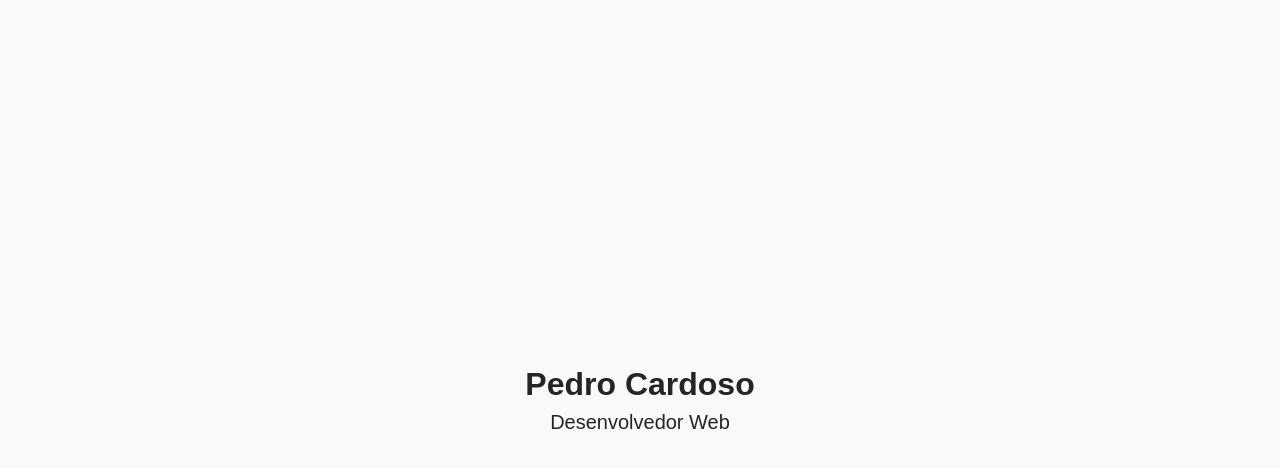
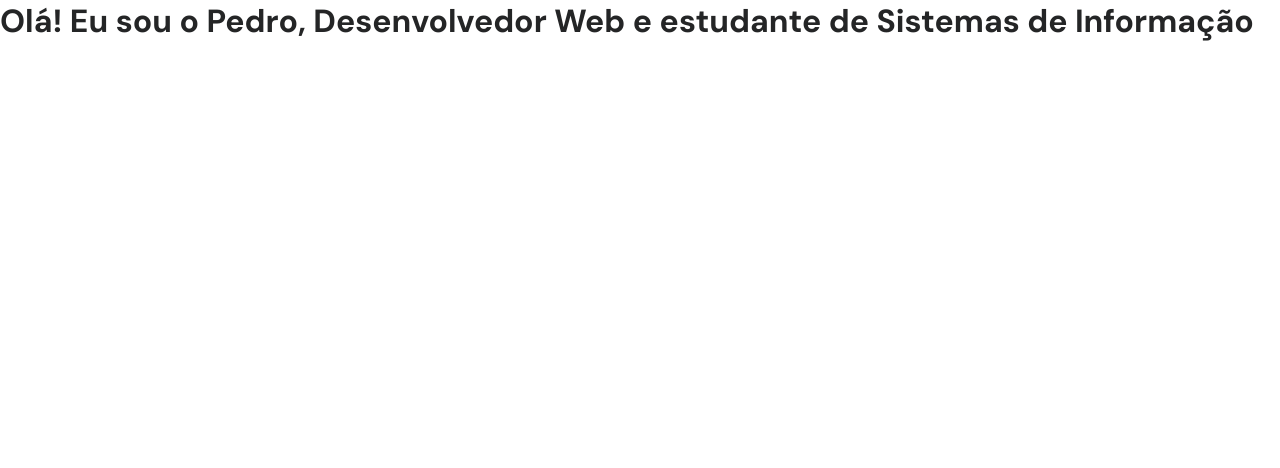
Before and after one commit to pedrocsh/pedrocsh.github.io, a plain HTML site: page index.html in a window 1280 px wide. Drawn offline with Linux system fonts and the light colour scheme.

Commit message:
create header

```diff
--- a/css/styles.css
+++ b/css/styles.css
@@ -5,24 +5,7 @@
 }
 
 body {
-  background-color: #F8F9FA;
+  background-color: #ffffff;
   color: #242526;
-  font-family: Arial, Helvetica, sans-serif;
+  font-family: 'DM Sans', Arial, Helvetica, sans-serif;
 }
-
-.container {
-  display: grid;
-  place-content: center;
-  height: 100vh;
-}
-
-.container h1 {
-  font-size: 32px;
-  margin-bottom: 8px;
-}
-
-.container h2 {
-  font-size: 20px;
-  font-weight: 400;
-  text-align: center;
-}
--- a/index.html
+++ b/index.html
@@ -10,9 +10,8 @@
   <title>Pedro Cardoso - Desenvolvedor Web</title>
 </head>
 <body>
-  <div class="container">
-    <h1>Pedro Cardoso</h1>
-    <h2>Desenvolvedor Web</h2>
-  </div>
+  <header>
+    <h1>Olá! Eu sou o <strong>Pedro</strong>, <strong>Desenvolvedor Web</strong> e estudante de <strong>Sistemas de Informação</strong></h1>
+  </header>
 </body>
 </html>
```
